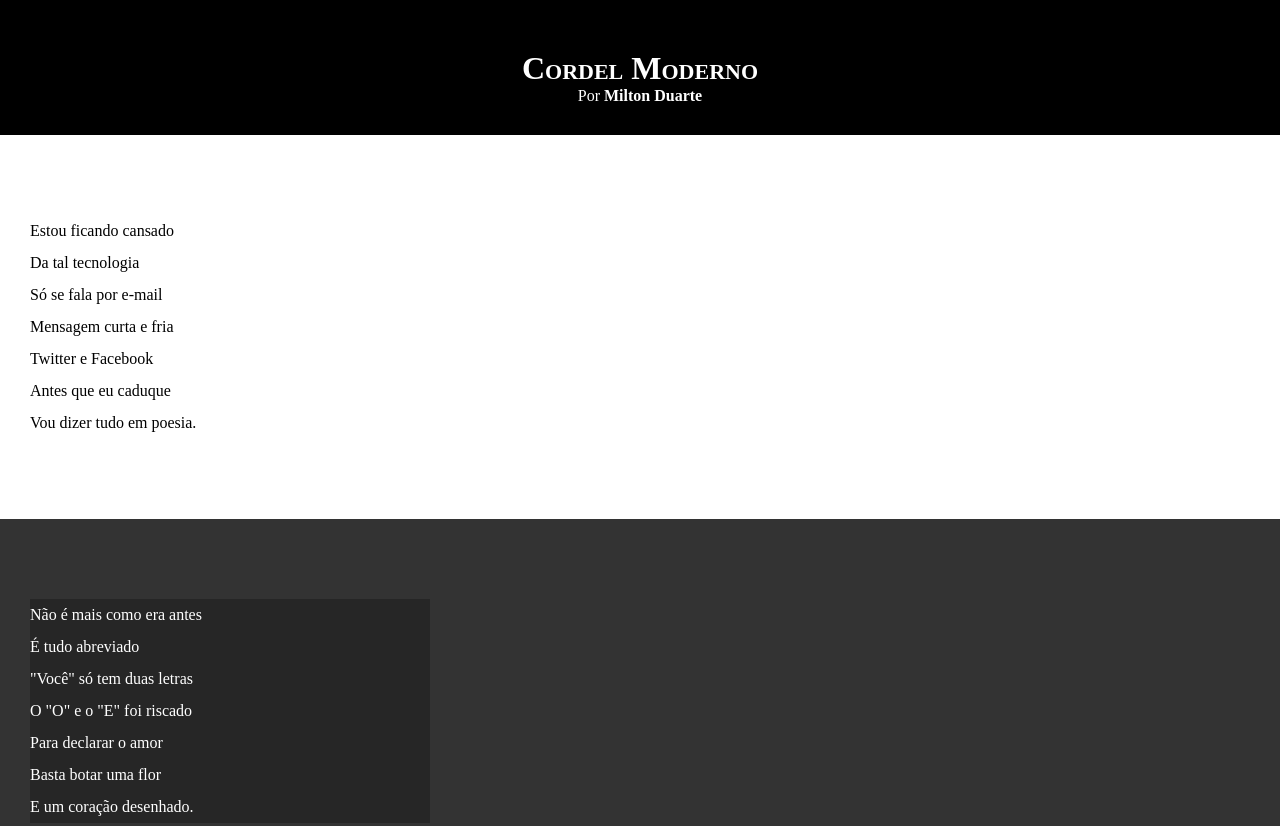
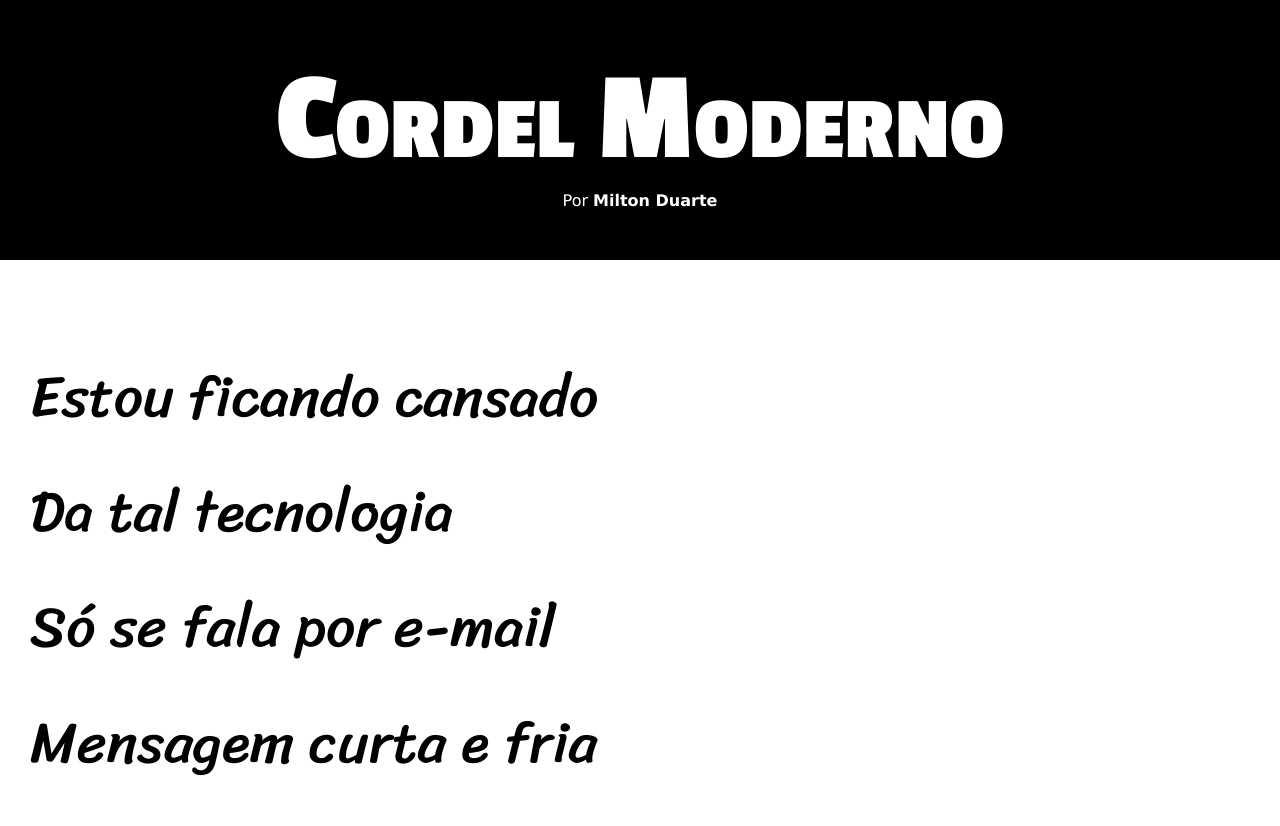
Before and after one commit to DevMiltonCardim/Projeto-cordel, a plain HTML site: page index.html in a window 1280 px wide. Shown: the top 826 px of the page. Drawn offline with Linux system fonts and the light colour scheme; a web font is replaced by a local one.

Commit message:
atualizei fonts

```diff
--- a/estilos/style.css
+++ b/estilos/style.css
@@ -1,4 +1,12 @@
 @charset "UTF-8";
+
+@import url('https://fonts.googleapis.com/css2?family=Audiowide&family=Bebas+Neue&family=Grape+Nuts&family=Passion+One:wght@400;700;900&family=Sriracha&display=swap');
+
+:root {
+    --fonte1: verdana, Geneva, Tahoma, sans-serif;
+    --fonte2: "Passion One", sans-serif;
+    --fonte3: "Sriracha", sans-serif;
+}
 
 * {
     padding: 0px;
@@ -8,18 +16,24 @@
 html, body {
     min-width: 100%;
     background-color: darkgray;
+    font-family: var(--fonte1);
 }
 
 header {
     background-color: black;
     color: white;
     text-align: center;
-    padding-bottom: 30px;
 }
 
 header > h1 {
     padding-top: 50px;
     font-variant: small-caps;
+    font-family: var(--fonte2);
+    font-size: 10vw;
+}
+
+header > p {
+    padding-bottom: 50px;
 }
 
 a {
@@ -37,6 +51,8 @@
     padding-bottom: 10vh;
     line-height: 2em;
     padding-left: 30px;
+    font-family: var(--fonte3);
+    font-size: 4.5vw;
 }
 
 section.normal {
@@ -50,7 +66,8 @@
 }
 
 section.imagem > p {
-    width: 400px;
+    display: inline-block;
+    padding: 5px;
     background-color: rgba(0, 0, 0, 0.253);
 }
 
```
